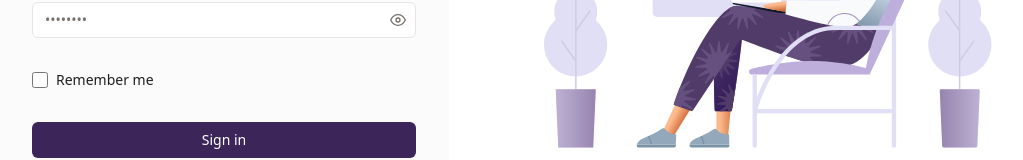
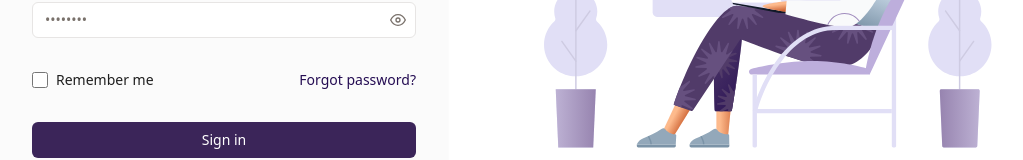
Before and after one commit to chris-lawbrokr/internal-dashboard, a Next.js app: page /login in a window 1280 px wide. Shown: the part 434-594 px from the top of the page, without its empty margins (144-1167 px from the left). Built offline with nearby package versions, Linux system fonts and the light colour scheme.

Commit message:
card link

```diff
--- a/app/login/page.tsx
+++ b/app/login/page.tsx
@@ -6,6 +6,7 @@ import {
   CardDescription,
   CardContent,
   CardFooter,
+  CardLink,
 } from "@/components/ui/card";
 import { Input, PasswordInput } from "@/components/ui/input";
 import { Checkbox } from "@/components/ui/checkbox";
@@ -41,7 +42,10 @@ export default function Login() {
               />
             </CardContent>
             <CardFooter>
-              <Checkbox id="remember" label="Remember me" />
+              <div className="flex items-center justify-between">
+                <Checkbox id="remember" label="Remember me" />
+                <CardLink href="/login">Forgot password?</CardLink>
+              </div>
               <Button className="w-full">Sign in</Button>
             </CardFooter>
           </CardCentered>
--- a/components/ui/card/Card.tsx
+++ b/components/ui/card/Card.tsx
@@ -86,3 +86,18 @@ export const CardFooter = React.forwardRef<
   <div ref={ref} className={cn("flex flex-col gap-8", className)} {...props} />
 ));
 CardFooter.displayName = "CardFooter";
+
+export const CardLink = React.forwardRef<
+  HTMLAnchorElement,
+  React.AnchorHTMLAttributes<HTMLAnchorElement>
+>(({ className, ...props }, ref) => (
+  <a
+    ref={ref}
+    className={cn(
+      "text-sm font-medium leading-[14px] text-[#250D53] text-right hover:underline",
+      className,
+    )}
+    {...props}
+  />
+));
+CardLink.displayName = "CardLink";
```
